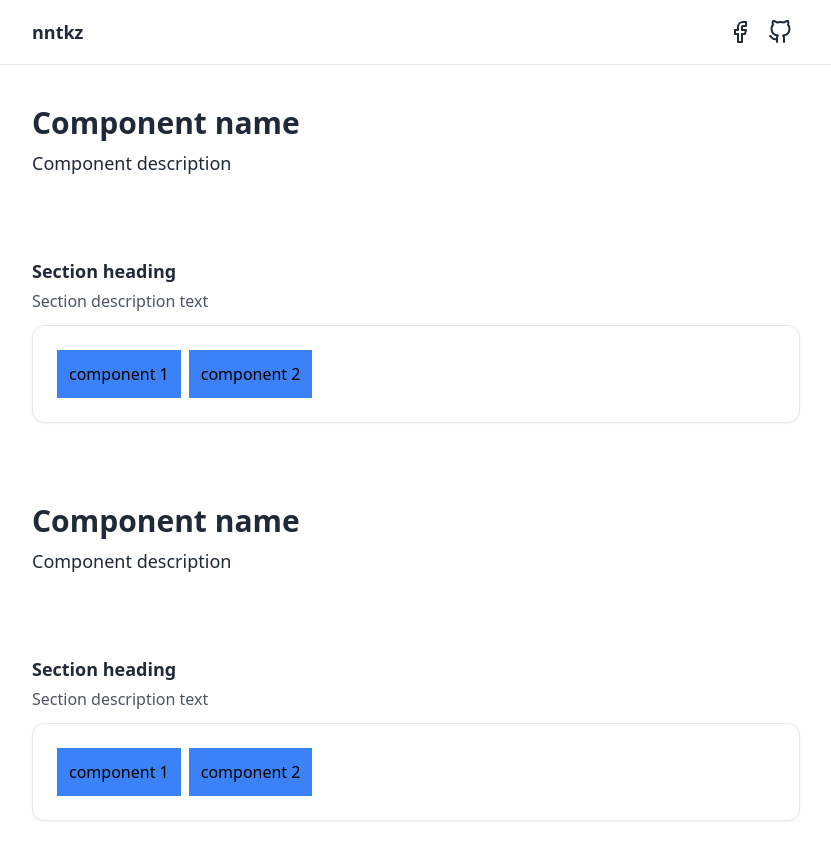
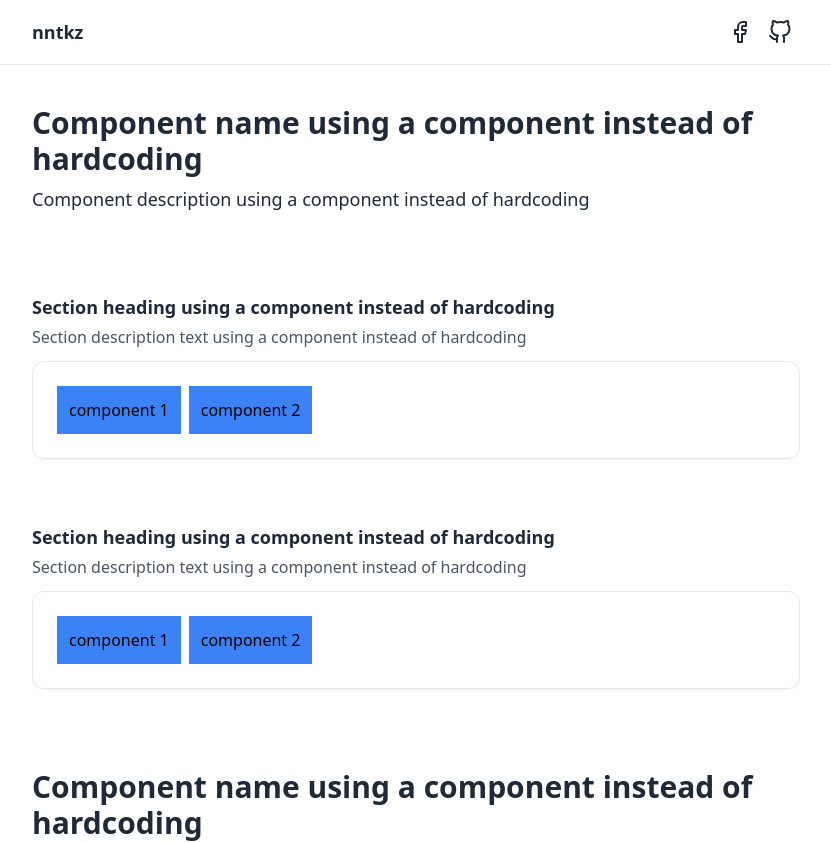
Before and after one commit to nnktz/ui-components, a React (Vite) app: page / in a window 1280 px wide. Shown: the top 843 px of the page, without its empty margins (224-1055 px from the left). Built offline with nearby package versions, Linux system fonts and the light colour scheme.

Commit message:
convert in app to components

```diff
--- a/src/App.tsx
+++ b/src/App.tsx
@@ -1,113 +1,45 @@
-import { FiFacebook, FiGithub } from "react-icons/fi"
+import { Section } from "./components/site/Section"
+import { Container } from "./components/site/Container"
+import { Layout } from "./components/site/Layout"
 
 const App = () => {
 	return (
-		<div className="relative min-h-screen bg-white">
-			{/* navbar */}
-			<header className="sticky top-0 z-50 w-full border-b bg-white">
-				<div className="flex h-16 items-center px-10 sm:px-16 lg:px-44">
-					<div className="mx-auto w-full max-w-3xl space-y-20">
-						<div className="flex justify-between">
-							<div className="flex flex-1 items-center justify-start">
-								<a
-									href="/"
-									className="inline-flex h-10 items-center justify-center text-lg font-bold text-gray-800"
-								>
-									nntkz
-								</a>
-							</div>
+		<Layout>
+			{/* content container */}
+			<Container
+				title="Component name using a component instead of hardcoding"
+				description="Component description using a component instead of hardcoding"
+			>
+				<Section
+					title="Section heading using a component instead of hardcoding"
+					description="Section description text using a component instead of hardcoding"
+				>
+					<div className="bg-blue-500 p-3">component 1</div>
+					<div className="bg-blue-500 p-3">component 2</div>
+				</Section>
 
-							<div className="flex flex-1 items-center justify-end">
-								<a
-									href="https://www.facebook.com/nhatnguyen.KTz"
-									className="h-10 w-10 p-2 text-gray-800 hover:text-[#ff0000]"
-								>
-									<FiFacebook className="h-full w-full" />
-								</a>
+				<Section
+					title="Section heading using a component instead of hardcoding"
+					description="Section description text using a component instead of hardcoding"
+				>
+					<div className="bg-blue-500 p-3">component 1</div>
+					<div className="bg-blue-500 p-3">component 2</div>
+				</Section>
+			</Container>
 
-								<a
-									href="https://github.com/nnktz"
-									className="h-10 w-10 p-2 text-gray-800 hover:text-[#4078c0]"
-								>
-									<FiGithub className="h-full w-full" />
-								</a>
-							</div>
-						</div>
-					</div>
-				</div>
-			</header>
-
-			{/* main content are */}
-
-			<main className="p-10 sm:px-16 lg:px-44">
-				<div className="mx-auto max-w-3xl space-y-20">
-					{/* content container */}
-					<header>
-						<h1 className="block text-2xl font-bold text-gray-800 sm:text-3xl">
-							Component name
-						</h1>
-
-						<p className="mt-2 text-lg text-gray-800">Component description</p>
-					</header>
-
-					<div className="space-y-10 md:space-y-16">
-						{/* content section */}
-
-						<div>
-							{/* section heading */}
-							<h2 className="text-lg font-bold text-gray-800">
-								Section heading
-							</h2>
-
-							{/* section description */}
-							<p className="mt-1 text-gray-600">Section description text</p>
-
-							{/* section preview area */}
-							<div className="mt-3">
-								<div className="flex flex-col rounded-xl border p-6 shadow-sm">
-									<div className="flex flex-wrap gap-2">
-										<div className="bg-blue-500 p-3">component 1</div>
-										<div className="bg-blue-500 p-3">component 2</div>
-									</div>
-								</div>
-							</div>
-						</div>
-					</div>
-
-					<header>
-						<h1 className="block text-2xl font-bold text-gray-800 sm:text-3xl">
-							Component name
-						</h1>
-
-						<p className="mt-2 text-lg text-gray-800">Component description</p>
-					</header>
-
-					<div className="space-y-10 md:space-y-16">
-						{/* content section */}
-
-						<div>
-							{/* section heading */}
-							<h2 className="text-lg font-bold text-gray-800">
-								Section heading
-							</h2>
-
-							{/* section description */}
-							<p className="mt-1 text-gray-600">Section description text</p>
-
-							{/* section preview area */}
-							<div className="mt-3">
-								<div className="flex flex-col rounded-xl border p-6 shadow-sm">
-									<div className="flex flex-wrap gap-2">
-										<div className="bg-blue-500 p-3">component 1</div>
-										<div className="bg-blue-500 p-3">component 2</div>
-									</div>
-								</div>
-							</div>
-						</div>
-					</div>
-				</div>
-			</main>
-		</div>
+			<Container
+				title="Component name using a component instead of hardcoding"
+				description="Component description using a component instead of hardcoding"
+			>
+				<Section
+					title="Section heading using a component instead of hardcoding"
+					description="Section description text using a component instead of hardcoding"
+				>
+					<div className="bg-blue-500 p-3">component 1</div>
+					<div className="bg-blue-500 p-3">component 2</div>
+				</Section>
+			</Container>
+		</Layout>
 	)
 }
 
--- /dev/null
+++ b/src/components/site/Container.tsx
@@ -0,0 +1,24 @@
+type Props = {
+	title: string
+	description: string
+	children: React.ReactNode
+}
+
+export const Container = ({ title, description, children }: Props) => {
+	return (
+		<>
+			<header>
+				<h1 className="block text-2xl font-bold text-gray-800 sm:text-3xl">
+					{title}
+				</h1>
+
+				<p className="mt-2 text-lg text-gray-800">{description}</p>
+			</header>
+
+			<div className="space-y-10 md:space-y-16">
+				{/* content section */}
+				{children}
+			</div>
+		</>
+	)
+}
--- /dev/null
+++ b/src/components/site/Layout.tsx
@@ -0,0 +1,15 @@
+import { Navbar } from "./Navbar"
+
+export const Layout = ({ children }: React.PropsWithChildren) => {
+	return (
+		<div className="relative min-h-screen bg-white">
+			{/* navbar */}
+			<Navbar />
+
+			{/* main content area */}
+			<main className="p-10 sm:px-16 lg:px-44">
+				<div className="mx-auto max-w-3xl space-y-20">{children}</div>
+			</main>
+		</div>
+	)
+}
--- /dev/null
+++ b/src/components/site/Navbar.tsx
@@ -0,0 +1,38 @@
+import { FiFacebook, FiGithub } from "react-icons/fi"
+
+export const Navbar = () => {
+	return (
+		<header className="sticky top-0 z-50 w-full border-b bg-white">
+			<div className="flex h-16 items-center px-10 sm:px-16 lg:px-44">
+				<div className="mx-auto w-full max-w-3xl space-y-20">
+					<div className="flex justify-between">
+						<div className="flex flex-1 items-center justify-start">
+							<a
+								href="/"
+								className="inline-flex h-10 select-none items-center justify-center text-lg font-bold text-gray-800"
+							>
+								nntkz
+							</a>
+						</div>
+
+						<div className="flex flex-1 items-center justify-end">
+							<a
+								href="https://www.facebook.com/nhatnguyen.KTz"
+								className="h-10 w-10 p-2 text-gray-800 hover:text-[#ff0000]"
+							>
+								<FiFacebook className="h-full w-full" />
+							</a>
+
+							<a
+								href="https://github.com/nnktz"
+								className="h-10 w-10 p-2 text-gray-800 hover:text-[#4078c0]"
+							>
+								<FiGithub className="h-full w-full" />
+							</a>
+						</div>
+					</div>
+				</div>
+			</div>
+		</header>
+	)
+}
--- /dev/null
+++ b/src/components/site/Section.tsx
@@ -0,0 +1,24 @@
+type Props = {
+	title: string
+	description: string
+	children: React.ReactNode
+}
+
+export const Section = ({ title, description, children }: Props) => {
+	return (
+		<div>
+			{/* section heading */}
+			<h2 className="text-lg font-bold text-gray-800">{title}</h2>
+
+			{/* section description */}
+			<p className="mt-1 text-gray-600">{description}</p>
+
+			{/* section preview area */}
+			<div className="mt-3">
+				<div className="flex flex-col rounded-xl border p-6 shadow-sm">
+					<div className="flex flex-wrap gap-2">{children}</div>
+				</div>
+			</div>
+		</div>
+	)
+}
```
